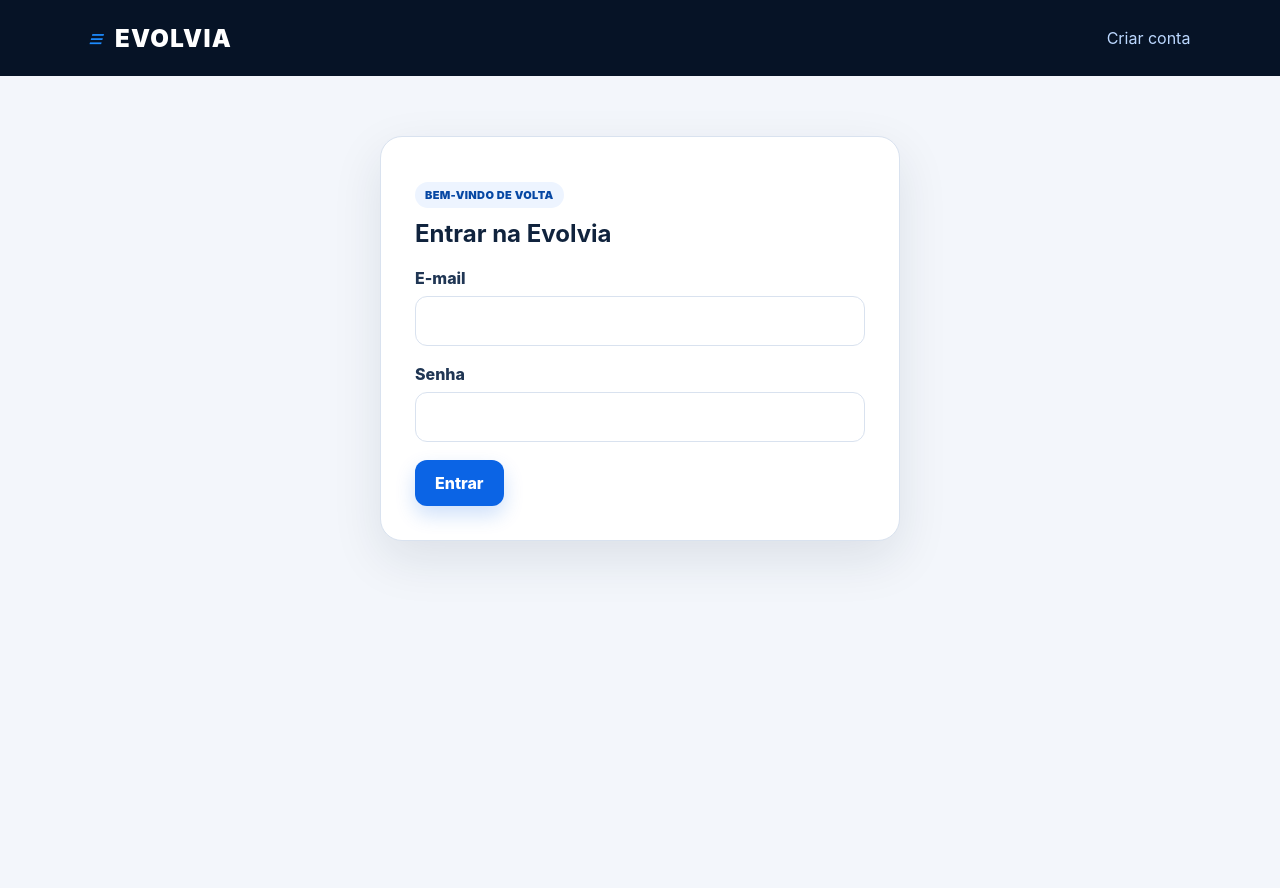
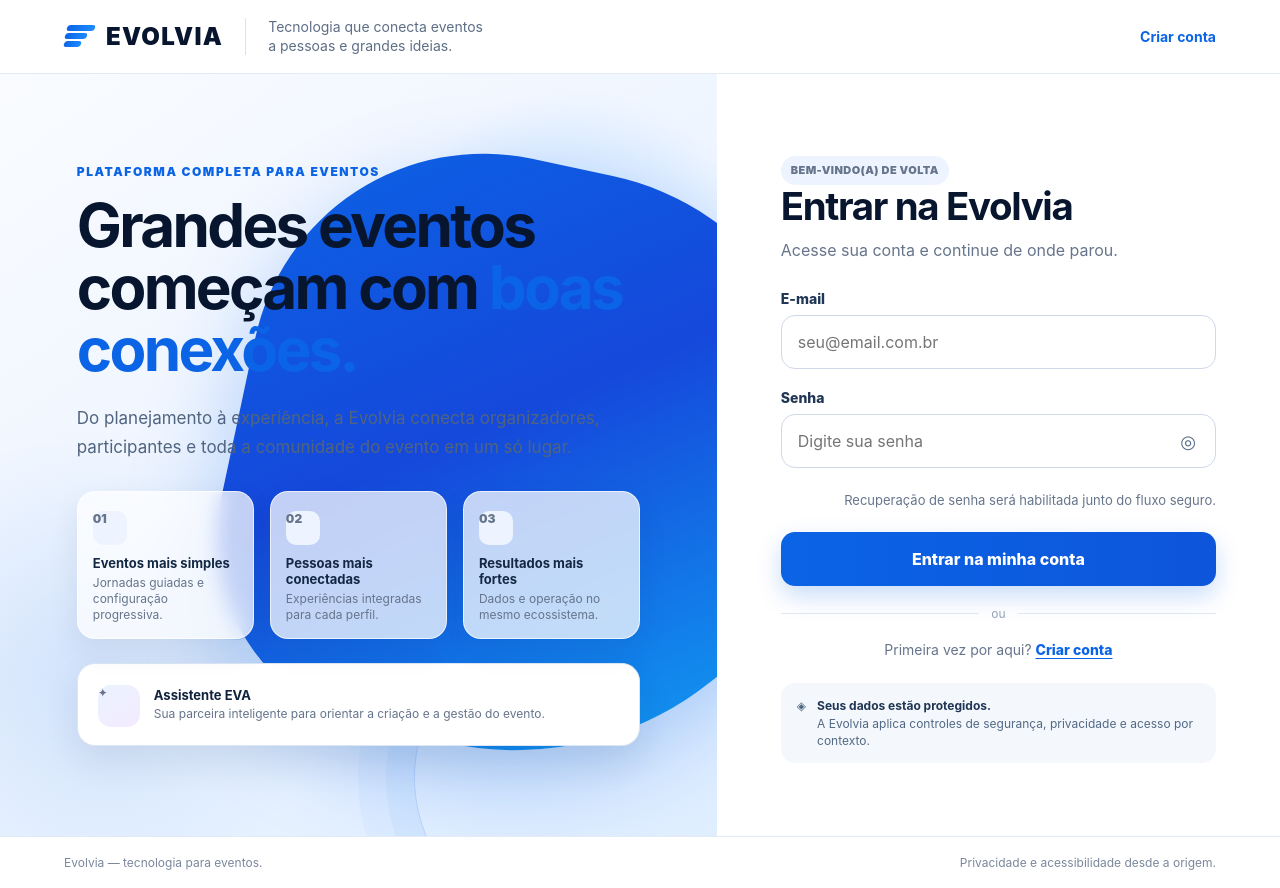
Before and after one commit to evolvia-tecnologia/evolvia-platform, a Next.js app in the folder apps/web/: page /login in a window 1280 px wide. Before the commit the page ends 800 px from the top, so only its background shows below. Built offline with nearby package versions, Linux system fonts and the light colour scheme.

Commit message:
feat(web): redesign login with accessible premium shell

```diff
--- a/apps/web/app/login/page.tsx
+++ b/apps/web/app/login/page.tsx
@@ -4,6 +4,7 @@ import Link from 'next/link';
 import { FormEvent, useRef, useState } from 'react';
 import { useRouter } from 'next/navigation';
 import { api, saveSession } from '../../lib/api';
+import styles from '../auth-layout.module.css';
 
 type AuthResponse = { token: string; user: { id: string; name: string; email: string } };
 
@@ -24,6 +25,7 @@ export default function LoginPage() {
   const passwordRef = useRef<HTMLInputElement>(null);
   const [email, setEmail] = useState('');
   const [password, setPassword] = useState('');
+  const [showPassword, setShowPassword] = useState(false);
   const [emailTouched, setEmailTouched] = useState(false);
   const [passwordTouched, setPasswordTouched] = useState(false);
   const [error, setError] = useState('');
@@ -56,7 +58,6 @@ export default function LoginPage() {
       saveSession(response.token, response.user);
       router.push('/painel');
     } catch (reason) {
-      // A API deliberadamente não diferencia e-mail inexistente de senha incorreta.
       setError(reason instanceof Error ? reason.message : 'Não foi possível entrar.');
     } finally {
       setLoading(false);
@@ -64,21 +65,69 @@ export default function LoginPage() {
   }
 
   return (
-    <main className="shell">
-      <header className="topbar">
-        <Link className="brand" href="/">EVOLVIA</Link>
-        <Link className="btn-link" href="/cadastro">Criar conta</Link>
+    <main className={styles.page}>
+      <header className={styles.header}>
+        <div className={styles.brandGroup}>
+          <Link className={styles.brand} href="/" aria-label="Evolvia — página inicial">
+            <span className={styles.brandMark} aria-hidden="true"><span /></span>
+            EVOLVIA
+          </Link>
+          <span className={styles.tagline}>Tecnologia que conecta eventos<br />a pessoas e grandes ideias.</span>
+        </div>
+        <Link className={styles.headerLink} href="/cadastro">Criar conta</Link>
       </header>
-      <section className="auth-card">
-        <p className="event-status">BEM-VINDO DE VOLTA</p>
-        <h1>Entrar na Evolvia</h1>
-        {error && <div className="error" role="alert">{error}</div>}
-        <form onSubmit={submit} noValidate>
-          <div className="form-group">
+
+      <div className={styles.workspace}>
+        <section className={styles.hero} aria-labelledby="auth-hero-title">
+          <p className={styles.eyebrow}>PLATAFORMA COMPLETA PARA EVENTOS</p>
+          <h1 id="auth-hero-title">Grandes eventos começam com <strong>boas conexões.</strong></h1>
+          <p className={styles.heroText}>
+            Do planejamento à experiência, a Evolvia conecta organizadores, participantes e toda a comunidade do evento em um só lugar.
+          </p>
+
+          <div className={styles.benefits} aria-label="Benefícios da Evolvia">
+            <div className={styles.benefit}>
+              <span className={styles.benefitIcon} aria-hidden="true">01</span>
+              <strong>Eventos mais simples</strong>
+              <span>Jornadas guiadas e configuração progressiva.</span>
+            </div>
+            <div className={styles.benefit}>
+              <span className={styles.benefitIcon} aria-hidden="true">02</span>
+              <strong>Pessoas mais conectadas</strong>
+              <span>Experiências integradas para cada perfil.</span>
+            </div>
+            <div className={styles.benefit}>
+              <span className={styles.benefitIcon} aria-hidden="true">03</span>
+              <strong>Resultados mais fortes</strong>
+              <span>Dados e operação no mesmo ecossistema.</span>
+            </div>
+          </div>
+
+          <div className={styles.evaCard}>
+            <span className={styles.evaIcon} aria-hidden="true">✦</span>
+            <div>
+              <strong>Assistente EVA</strong>
+              <span>Sua parceira inteligente para orientar a criação e a gestão do evento.</span>
+            </div>
+          </div>
+        </section>
+
+        <section className={styles.panel} aria-labelledby="login-title">
+          <div className={styles.card}>
+            <div className={styles.cardHeader}>
+              <p className={styles.status}>BEM-VINDO(A) DE VOLTA</p>
+              <h1 id="login-title">Entrar na Evolvia</h1>
+              <p>Acesse sua conta e continue de onde parou.</p>
+            </div>
+
+            {error && <div className={styles.alert} role="alert">{error}</div>}
+
+            <form className={styles.form} onSubmit={submit} noValidate>
+              <div className={styles.field}>
                 <label htmlFor="email">E-mail</label>
                 <input
                   ref={emailRef}
-              className="input"
+                  className={styles.input}
                   id="email"
                   name="email"
                   type="email"
@@ -89,37 +138,71 @@ export default function LoginPage() {
                   autoCorrect="off"
                   spellCheck={false}
                   autoComplete="email"
+                  placeholder="seu@email.com.br"
                   value={email}
                   aria-invalid={emailTouched && Boolean(emailError)}
                   aria-describedby={emailTouched && emailError ? 'login-email-error' : undefined}
                   onChange={(event) => setEmail(event.target.value)}
                   onBlur={() => setEmailTouched(true)}
                 />
-            {emailTouched && emailError && <span className="error-text" id="login-email-error">{emailError}</span>}
+                {emailTouched && emailError && <span className={styles.errorText} id="login-email-error">{emailError}</span>}
               </div>
-          <div className="form-group">
+
+              <div className={styles.field}>
                 <label htmlFor="password">Senha</label>
+                <div className={styles.inputWrap}>
                   <input
                     ref={passwordRef}
-              className="input"
+                    className={styles.input}
                     id="password"
                     name="password"
-              type="password"
+                    type={showPassword ? 'text' : 'password'}
                     required
                     autoComplete="current-password"
+                    placeholder="Digite sua senha"
                     value={password}
                     aria-invalid={passwordTouched && Boolean(passwordError)}
                     aria-describedby={passwordTouched && passwordError ? 'login-password-error' : undefined}
                     onChange={(event) => setPassword(event.target.value)}
                     onBlur={() => setPasswordTouched(true)}
                   />
-            {passwordTouched && passwordError && <span className="error-text" id="login-password-error">{passwordError}</span>}
+                  <button
+                    className={styles.togglePassword}
+                    type="button"
+                    aria-label={showPassword ? 'Ocultar senha' : 'Mostrar senha'}
+                    aria-pressed={showPassword}
+                    onClick={() => setShowPassword((current) => !current)}
+                  >
+                    <span aria-hidden="true">{showPassword ? '◉' : '◎'}</span>
+                  </button>
                 </div>
-          <button className="btn btn-primary" type="submit" disabled={loading} aria-disabled={loading}>
-            {loading ? 'Entrando...' : 'Entrar'}
+                {passwordTouched && passwordError && <span className={styles.errorText} id="login-password-error">{passwordError}</span>}
+              </div>
+
+              <div className={styles.actionsRow}>
+                <span className={styles.futureLink}>Recuperação de senha será habilitada junto do fluxo seguro.</span>
+              </div>
+
+              <button className={styles.primaryButton} type="submit" disabled={loading} aria-disabled={loading}>
+                {loading ? 'Entrando...' : 'Entrar na minha conta'}
               </button>
+
+              <div className={styles.divider} aria-hidden="true">ou</div>
+              <p className={styles.accountPrompt}>Primeira vez por aqui? <Link href="/cadastro">Criar conta</Link></p>
             </form>
+
+            <div className={styles.securityNote}>
+              <span aria-hidden="true">◈</span>
+              <div><strong>Seus dados estão protegidos.</strong><br />A Evolvia aplica controles de segurança, privacidade e acesso por contexto.</div>
+            </div>
+          </div>
         </section>
+      </div>
+
+      <footer className={styles.footer}>
+        <span>Evolvia — tecnologia para eventos.</span>
+        <span>Privacidade e acessibilidade desde a origem.</span>
+      </footer>
     </main>
   );
 }
```
Lines whose indentation alone changed are shown as unchanged.
